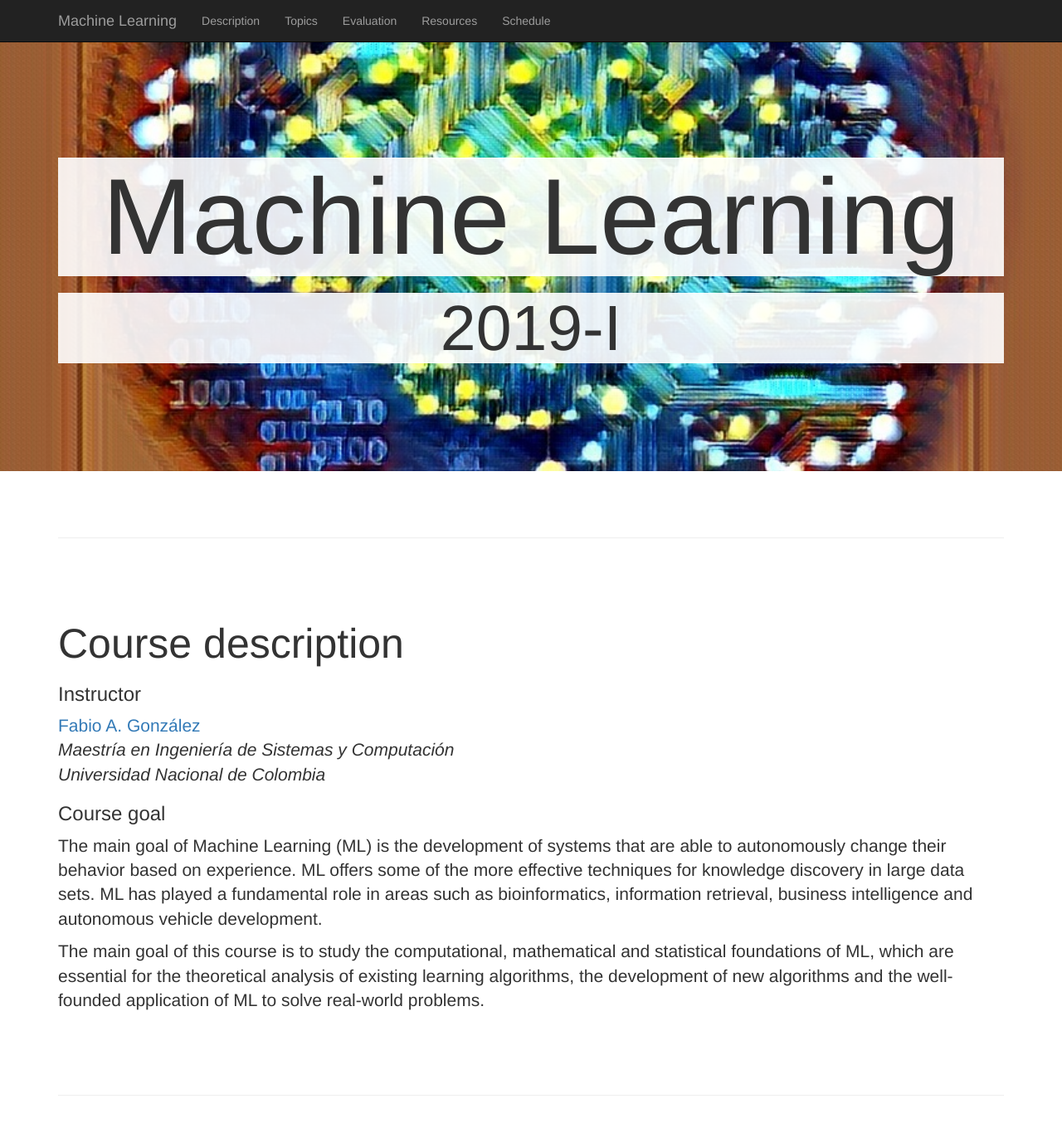
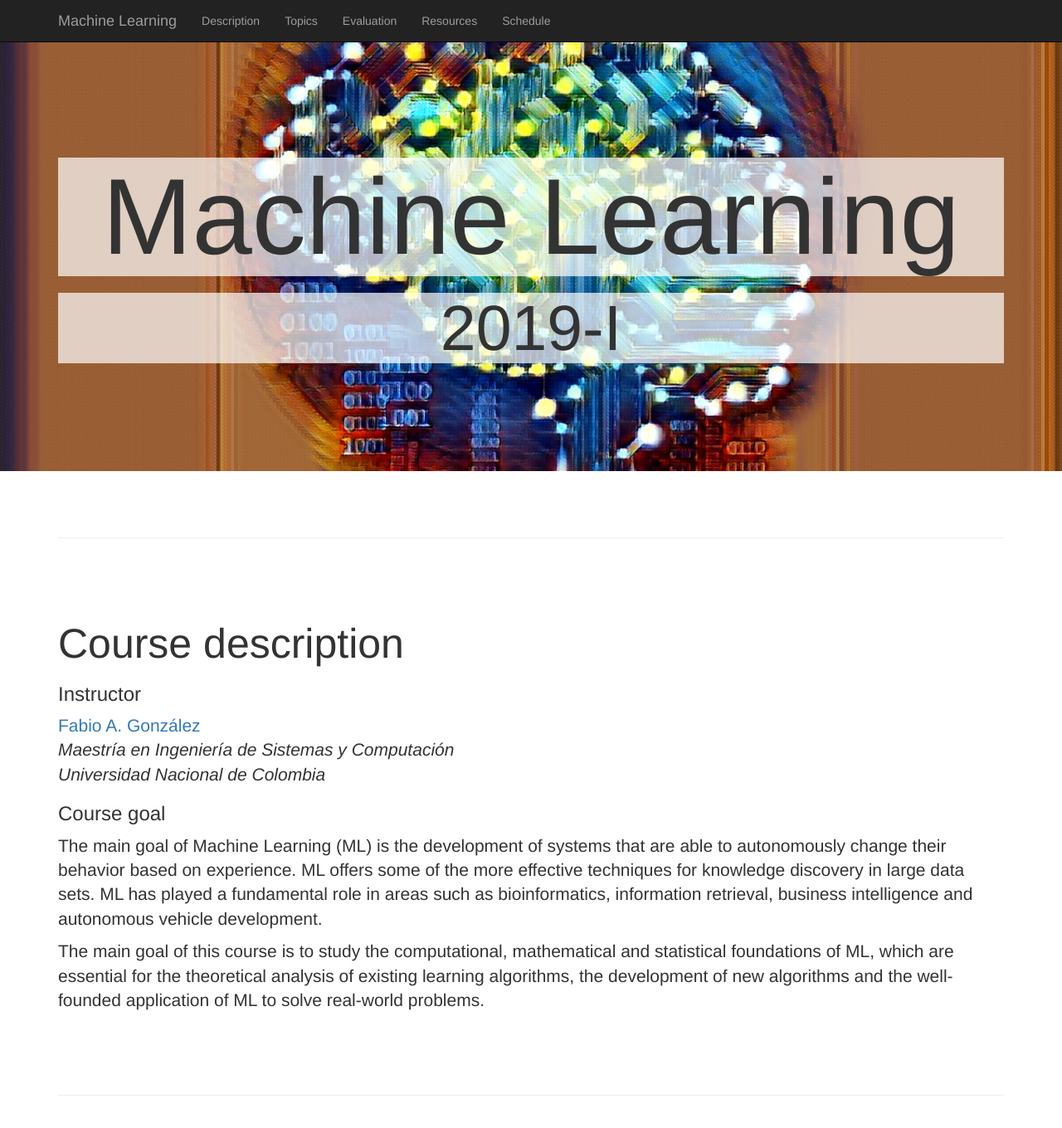
Before and after one commit to fagonzalezo/ml-2019-1, a Jekyll site: the page built from index.html, in a window 1280 px wide and 1400 px high. Shown: the top 1360 px of the window at 83% size. Built offline with Jekyll 4.4.1, drawn with Linux system fonts in a browser that asks for light colours.

Commit message:
Image update

```diff
--- a/assets/_sass/_header.scss
+++ b/assets/_sass/_header.scss
@@ -13,13 +13,13 @@ header {
   h1 {
     font-size: 130px;
     background: #fff;
-    background: rgba(255,255,255,0.9);
+    background: rgba(255,255,255,0.7);
   }
 
   h2 {
     font-size: 77px;
     background: #fff;
-    background: rgba(255,255,255,0.9);
+    background: rgba(255,255,255,0.7);
   }
 
   @media(max-width:1200px) {
```
Also changed, not shown: assets/Machine-Learning-classifier-comparison.jpg (deleted), assets/brain-style-transfer.jpg.
